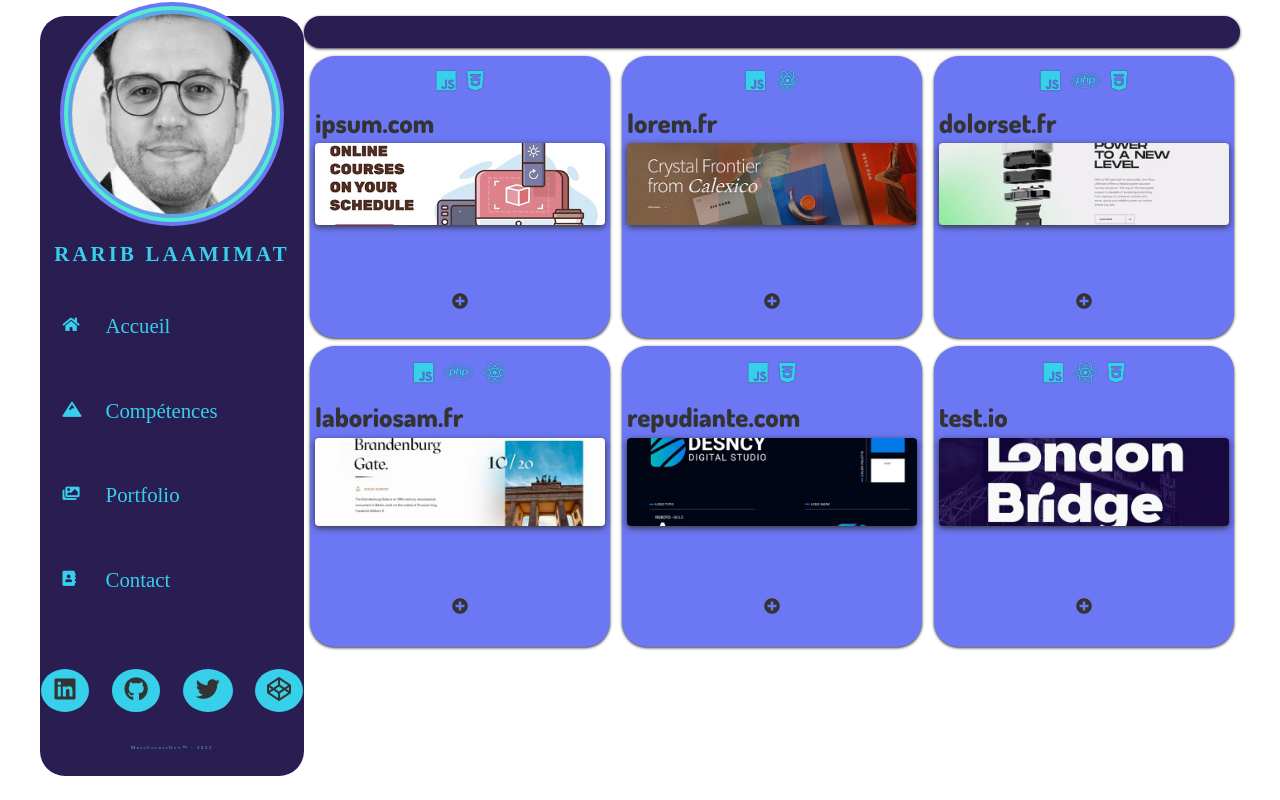
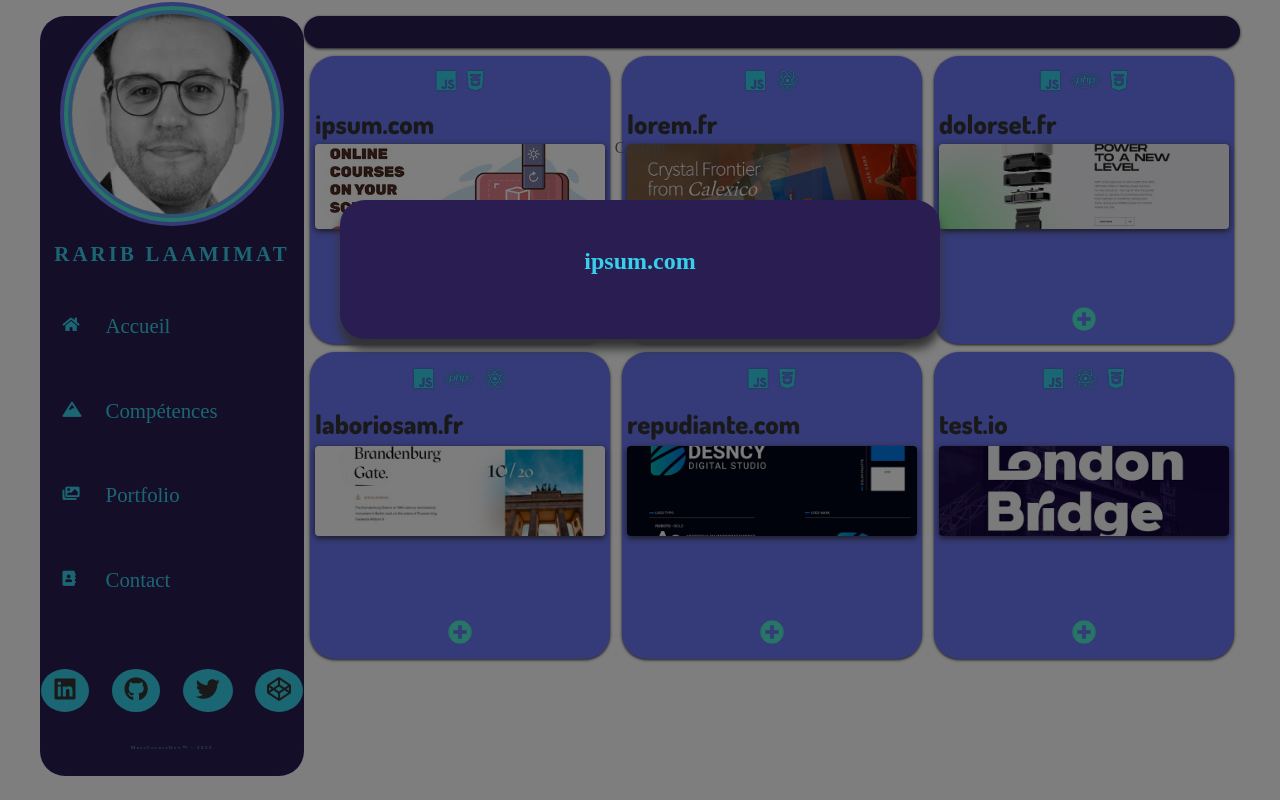
Before and after one commit to elodie-sz/CV-React, a React (Create React App) app: page /portfolio in a window 1280 px wide. Both pictures are taken after a click on the picture 459 px from the left and 183 px from the top of the page. Built offline with nearby package versions, Linux system fonts and the light colour scheme; a web font is replaced by a local one.

Commit message:
bouton infos

```diff
--- a/src/components/portfolio/Project.js
+++ b/src/components/portfolio/Project.js
@@ -1,6 +1,20 @@
 import React, {Component} from 'react';
 
 class Project extends Component {
+    state = {
+        showInfo: false
+    }
+    handleInfo = () => {
+        this.setState({
+            showInfo:!this.state.showInfo
+        });
+    }
+    // handleExit = () => {
+    //     this.setState({
+    //         showInfo:!this.state.showInfo
+    //     });
+    // }
+
     render() {
         let {name, languagesIcons, source, info, picture} = this.props.item;
         return (
@@ -10,8 +24,21 @@ class Project extends Component {
                     <i className={icon} key={icon}></i> )}
                 </div>
                 <h3>{name}</h3>
-                <img src={picture} alt="image du site"/>
-                <span className="info"><i className="fas fa-plus-circle"></i></span>
+                <img src={picture} alt="image du site" onClick={this.handleInfo}/>
+                <span className="infos" onClick={this.handleInfo}>
+                    <i className="fas fa-plus-circle"></i></span>
+
+                {
+                    this.state.showInfo && (
+                        <div className="showInfos">
+                            <div className="infosContent">
+                                <div className="head">
+                                    <h2>{ name }</h2>
+                                </div>
+                            </div>Content
+                        </div>
+                    )
+                }
             </div>
 
         );
```
